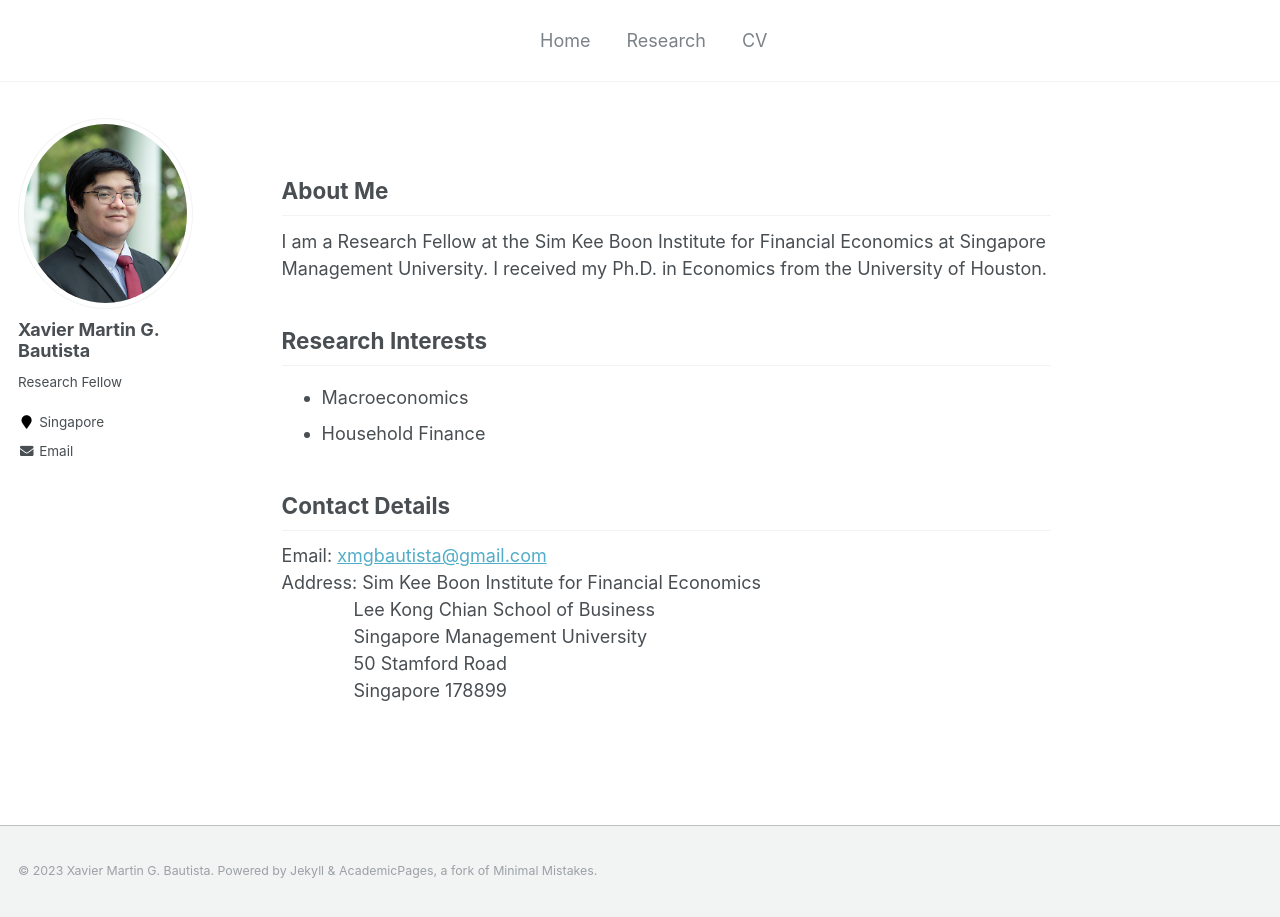
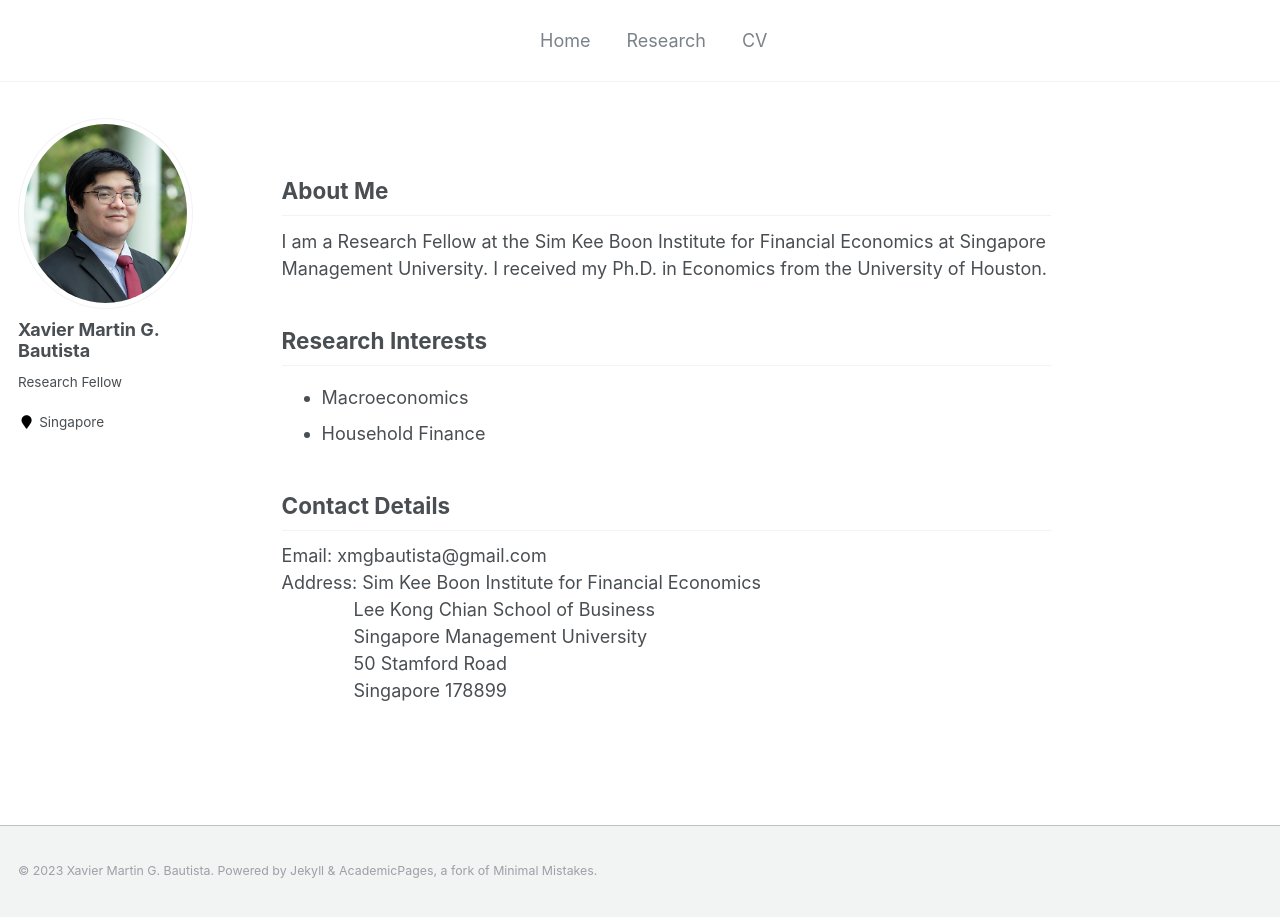
Before and after one commit to xmgbautista/xmgbautista.github.io, a Jekyll site: the page built from _pages/about.md, in a window 1280 px wide. Built offline with Jekyll 4.4.1, drawn with Linux system fonts in a browser that asks for light colours; some of the changed lines change nothing that is shown.

Commit message:
Remove email to prevent spam.

```diff
--- a/_config.yml
+++ b/_config.yml
@@ -87,7 +87,7 @@ author:
   employer         :
   pubmed           :
   googlescholar    :
-  email            : "xmgbautista@gmail.com"
+  email            :
   researchgate     :
   uri              :
   bitbucket        :
--- a/_pages/about.md
+++ b/_pages/about.md
@@ -25,7 +25,7 @@ Economics from the University of Houston.
 * Household Finance
 
 ## Contact Details
-Email: [xmgbautista@gmail.com](mailto:xmgbautista@gmail.com) <br>
+Email: xmgbautista@gmail.com <br>
 Address: Sim Kee Boon Institute for Financial Economics <br>
 &emsp;&emsp;&emsp;&emsp;Lee Kong Chian School of Business <br>
 &emsp;&emsp;&emsp;&emsp;Singapore Management University <br>
```
